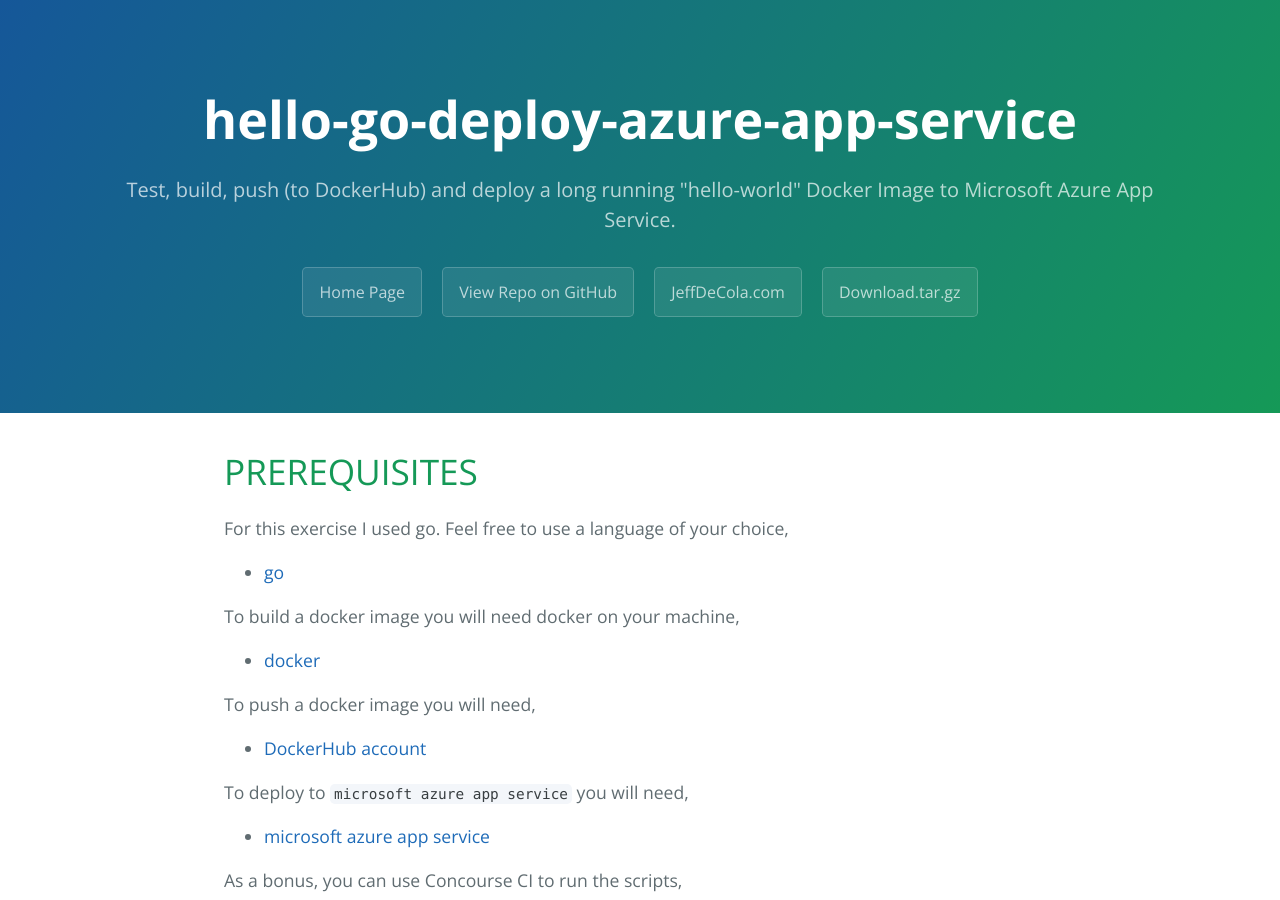
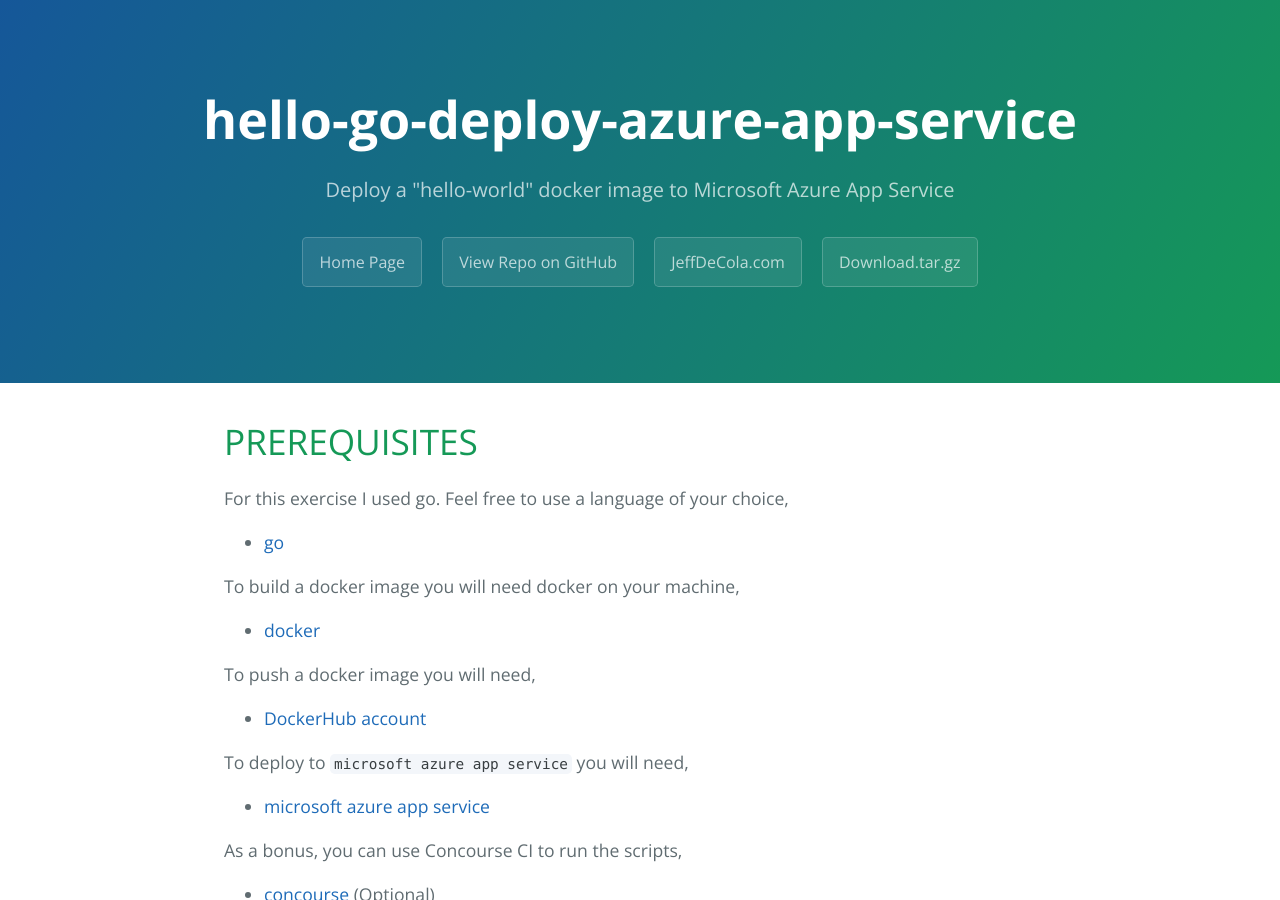
Before and after one commit to JeffDeCola/hello-go-deploy-azure-app-service, a Jekyll site: the page built from docs/index.md, in a window 1280 px wide and 900 px high. Built offline with Jekyll 4.4.1, drawn with Linux system fonts in a browser that asks for light colours; nearby versions of some CDN libraries; library files that are not in the unit come from our copies.

Commit message:
updated index for github pages

```diff
--- a/docs/index.md
+++ b/docs/index.md
@@ -2,7 +2,7 @@
 layout: default
 title: JeffDeCola/hello-go-deploy-azure-app-service
 projectname : hello-go-deploy-azure-app-service
-summary: Test, build, push (to DockerHub) and deploy a long running "hello-world" Docker Image to Microsoft Azure App Service.
+summary: Deploy a "hello-world" docker image to Microsoft Azure App Service
 ---
 
 {% include README.md %}
```
